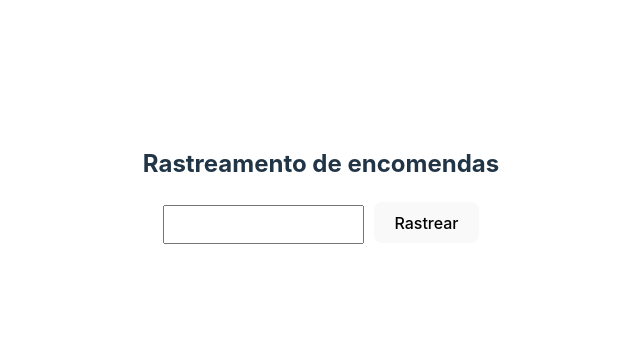
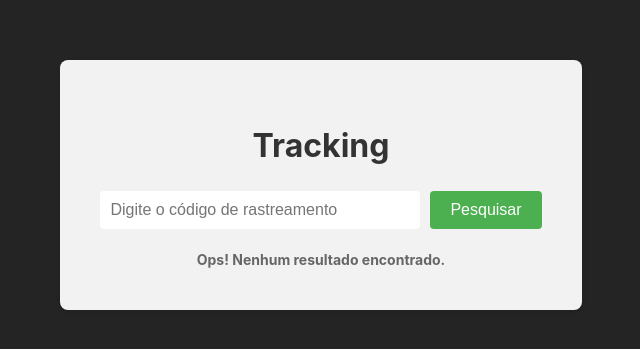
Before and after one commit to dswilmar/tracking-frontend, a React (Vite) app: page / in a window 1280 px wide. Shown: the part 215-564 px from the top of the page, without its empty margins (319-959 px from the left). Built offline with nearby package versions, Linux system fonts and the light colour scheme.

Commit message:
feat: estilos e separação da página

```diff
--- a/src/App.tsx
+++ b/src/App.tsx
@@ -1,55 +1,9 @@
-import { ChangeEvent, FormEvent, useState } from 'react';
-import { EventProps } from './types/event';
 import './App.css'
-import { format, parseISO } from 'date-fns';
+import TrackingPage from './pages/TrackingPage';
 
 function App() {
-
-  const [trackingCode, setTrackingCode] = useState<string>('');
-  const [events, setEvents] = useState<EventProps[]>([]);
-
-  const handleInputTracking = (e: ChangeEvent<HTMLInputElement>) => {
-    setTrackingCode(e.target.value);
-  }
-
-  const handleSubmitTracking = async(e: FormEvent<HTMLFormElement>) => {
-    try {
-      e.preventDefault();
-      const response = await fetch(`http://localhost:3000/events/${trackingCode}`);
-      const data = await response.json();
-      const convertedEvents : EventProps[] = data.map((item: any) => {
-        const {code, eventDate, local, description} = item;
-        return {code, eventDate, local, description};
-      });
-      setEvents(convertedEvents);
-    } catch (error) {
-      console.log(`Erro ocorrido na aplicação: ${error}`);
-    }
-  }
-
   return (
-    <div>
-      <h2>Rastreamento de encomendas</h2>
-      <form onSubmit={handleSubmitTracking}>
-        <input type="text" style={{
-          marginRight: 10,
-          padding: 10
-        }}
-        onChange={handleInputTracking}
-          />
-        <button type="submit">Rastrear</button>
-      </form>
-      <div>
-      {events.map((event: EventProps, index: number) => (
-        <div key={index}>
-          <p>{format(parseISO(event.eventDate.toString()), 'dd/MM/yyyy HH:mm:ss')}</p>
-          <p>{event.local}</p>
-          <p>{event.description}</p>
-          <hr />
-        </div>
-      ))}
-    </div>
-    </div>
+    <TrackingPage />
   )
 }
 
--- a/src/index.css
+++ b/src/index.css
@@ -2,25 +2,12 @@
   font-family: Inter, system-ui, Avenir, Helvetica, Arial, sans-serif;
   line-height: 1.5;
   font-weight: 400;
-
-  color-scheme: light dark;
-  color: rgba(255, 255, 255, 0.87);
   background-color: #242424;
-
   font-synthesis: none;
   text-rendering: optimizeLegibility;
   -webkit-font-smoothing: antialiased;
   -moz-osx-font-smoothing: grayscale;
   -webkit-text-size-adjust: 100%;
-}
-
-a {
-  font-weight: 500;
-  color: #646cff;
-  text-decoration: inherit;
-}
-a:hover {
-  color: #535bf2;
 }
 
 body {
@@ -30,40 +17,3 @@ body {
   min-width: 320px;
   min-height: 100vh;
 }
-
-h1 {
-  font-size: 3.2em;
-  line-height: 1.1;
-}
-
-button {
-  border-radius: 8px;
-  border: 1px solid transparent;
-  padding: 0.6em 1.2em;
-  font-size: 1em;
-  font-weight: 500;
-  font-family: inherit;
-  background-color: #1a1a1a;
-  cursor: pointer;
-  transition: border-color 0.25s;
-}
-button:hover {
-  border-color: #646cff;
-}
-button:focus,
-button:focus-visible {
-  outline: 4px auto -webkit-focus-ring-color;
-}
-
-@media (prefers-color-scheme: light) {
-  :root {
-    color: #213547;
-    background-color: #ffffff;
-  }
-  a:hover {
-    color: #747bff;
-  }
-  button {
-    background-color: #f9f9f9;
-  }
-}
--- /dev/null
+++ b/src/pages/TrackingPage/index.tsx
@@ -0,0 +1,55 @@
+import { ChangeEvent, FormEvent, useState } from 'react';
+import { EventProps } from '../../types/event';
+import { format, parseISO } from 'date-fns';
+import styles from './trackingPage.module.css';
+
+const TrackingPage = () => {
+
+  const [trackingCode, setTrackingCode] = useState<string>('');
+  const [events, setEvents] = useState<EventProps[]>([]);
+
+  const handleInputTracking = (e: ChangeEvent<HTMLInputElement>) => {
+    setTrackingCode(e.target.value);
+  }
+
+  const handleSubmitTracking = async(e: FormEvent<HTMLFormElement>) => {
+    try {
+      e.preventDefault();
+      const response = await fetch(`http://localhost:3000/events/${trackingCode}`);
+      const data = await response.json();
+      const convertedEvents : EventProps[] = data.map((item: any) => {
+        const {code, eventDate, local, description} = item;
+        return {code, eventDate, local, description};
+      });
+      setEvents(convertedEvents);
+    } catch (error) {
+      console.log(`Erro ocorrido na aplicação: ${error}`);
+    }
+  }
+
+  return (
+    <div className={styles.container}>
+      <h1>Tracking</h1>
+      <form onSubmit={handleSubmitTracking} className={styles.formContainer}>
+        <input type="text" onChange={handleInputTracking} placeholder="Digite o código de rastreamento" />
+        <button>Pesquisar</button>
+      </form>
+      { events.length > 0 && events.map((event: EventProps, index: number) => (
+        <div key={index} className={styles.resultContainer}>
+          <div className={styles.resultCard}>
+            <h2>{format(parseISO(event.eventDate.toString()), 'dd/MM/yyyy HH:mm:ss')}</h2>
+            <p>{event.local}</p>
+            <p>{event.description}</p>
+          </div>
+        </div>
+      ))}
+      { events.length === 0 && (
+        <div className={styles.resultError}>
+          <p>Ops! Nenhum resultado encontrado.</p>
+        </div>
+      )}
+    </div>
+  );
+};
+
+export default TrackingPage;
--- /dev/null
+++ b/src/pages/TrackingPage/trackingPage.module.css
@@ -0,0 +1,84 @@
+.container {
+    max-width: 600px;
+    margin: 0 auto;
+    background-color: #f2f2f2;
+    border-radius: 8px;
+    padding: 40px;
+    box-shadow: 0 2px 4px rgba(0, 0, 0, 0.1);
+  }
+
+  h1 {
+    text-align: center;
+    color: #333;
+  }
+
+  .formContainer {
+    display: flex;
+    justify-content: center;
+    align-items: center;
+    margin-bottom: 20px;
+  }
+
+  .formContainer input[type="text"] {
+    padding: 10px;
+    border: none;
+    border-radius: 4px;
+    width: 300px;
+    font-size: 16px;
+    margin-right: 10px;
+  }
+
+  .formContainer button {
+    padding: 10px 20px;
+    background-color: #4CAF50;
+    border: none;
+    border-radius: 4px;
+    color: #fff;
+    font-size: 16px;
+    cursor: pointer;
+  }
+
+  .formContainer input {
+    background-color: #FFF;
+  }
+
+  .resultContainer {
+    display: flex;
+    flex-wrap: wrap;
+    justify-content: center;
+    align-items: flex-start;
+  }
+
+  .resultCard {
+    width: 100%;
+    max-width: 300px;
+    background-color: #fff;
+    border-radius: 8px;
+    margin: 10px;
+    padding: 20px;
+    box-shadow: 0 2px 4px rgba(0, 0, 0, 0.1);
+    transition: 0.5s;
+  }
+
+  .resultCard:hover {
+    transform: translateY(-5px);
+  }
+
+  .resultCard h2 {
+    color: #333;
+    font-size: 18px;
+    margin-bottom: 10px;
+  }
+
+  .resultCard p {
+    color: #666;
+    font-size: 14px;
+    margin-bottom: 0;
+  }
+
+  .resultError p {
+    color: #666;
+    font-size: 14px;
+    font-weight: bold;
+    margin-bottom: 0;
+  }
```
